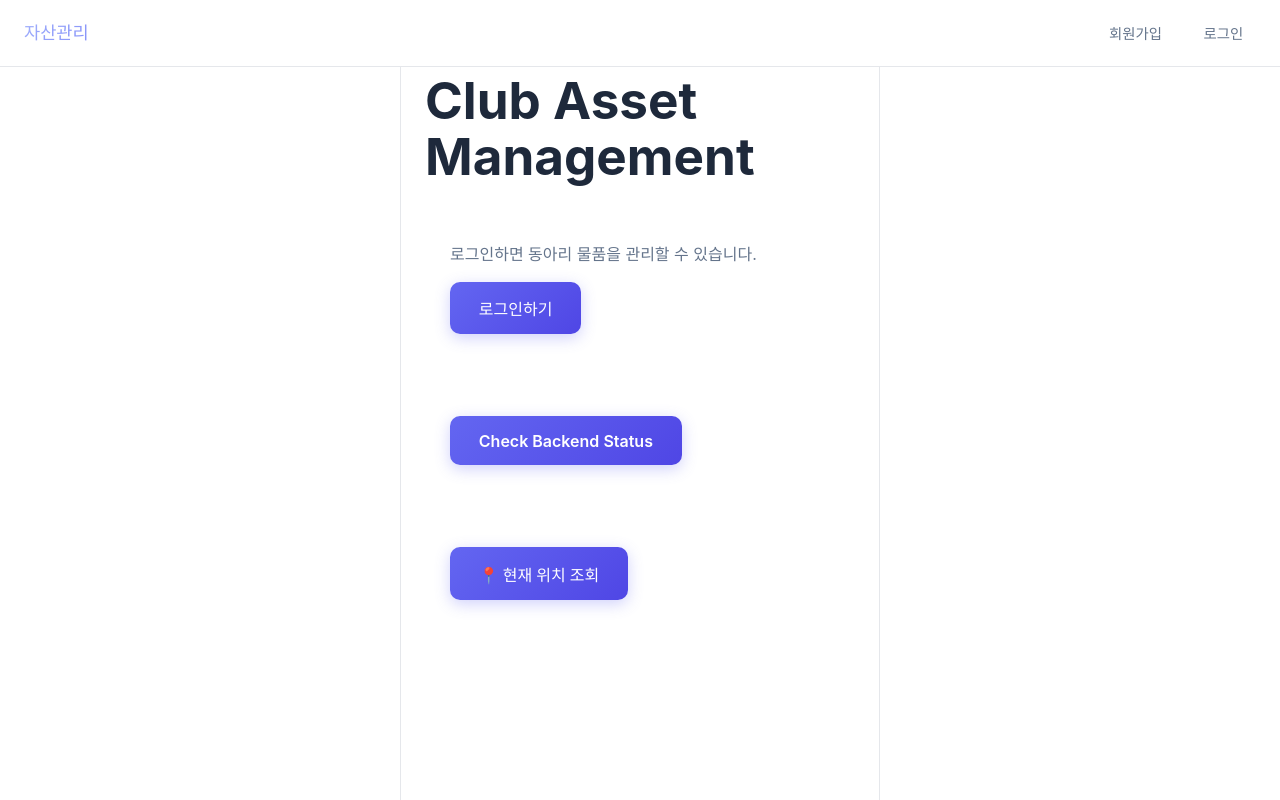
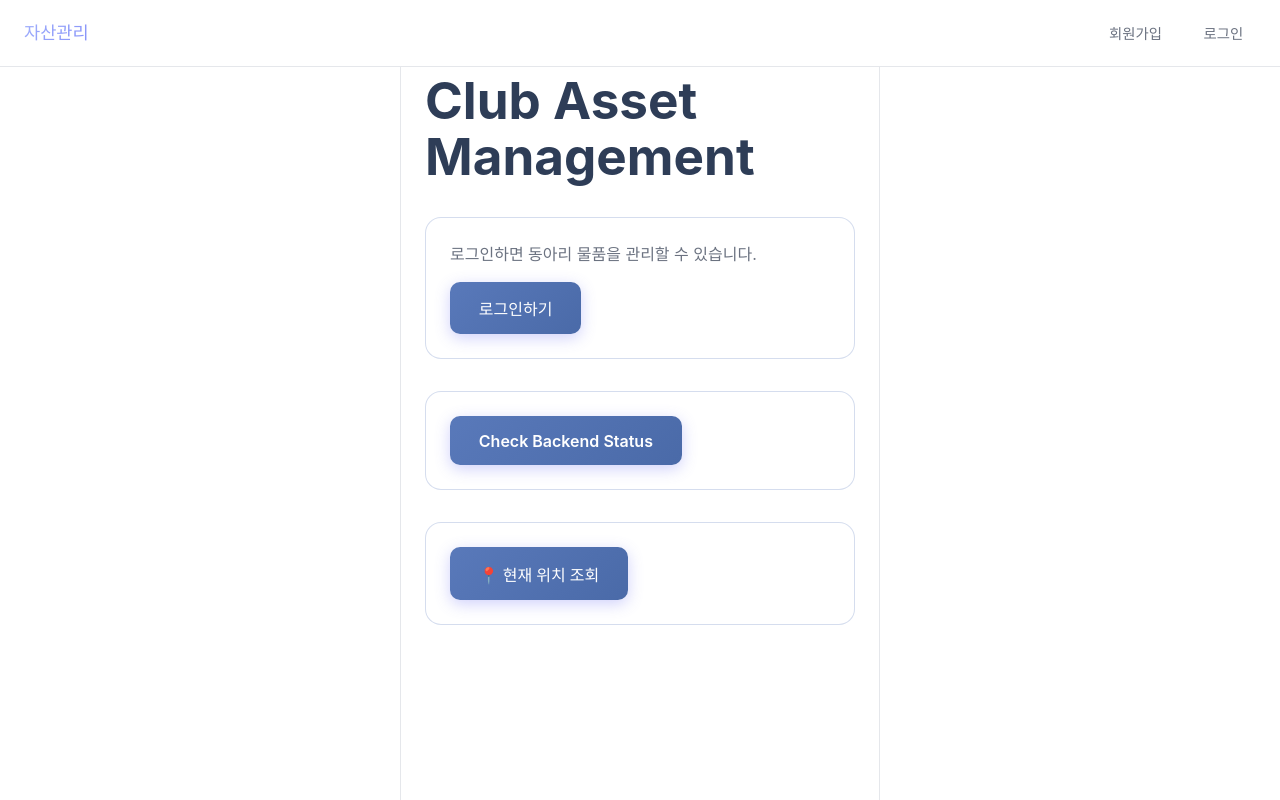
Before and after one commit to wafflestudio/23-5-team6-web, a React (Vite) app: page / in a window 1280 px wide. Built offline with nearby package versions, Linux system fonts and the light colour scheme.

Commit message:
fix: apply color

```diff
--- a/src/styles/App.css
+++ b/src/styles/App.css
@@ -1,13 +1,14 @@
 :root {
-  --primary-color: #6366f1;
-  --primary-hover: #4f46e5;
-  --text-color: #000000;
-  --text-dark: #1e293b;
-  --bg-color: #0f172a;
-  --gray-200: #334155;
-  --gray-500: #64748b;
-  --glass-bg: rgba(255, 255, 255, 0.08);
-  --glass-border: rgba(255, 255, 255, 0.12);
+  --primary-color: #5979BA;
+  --primary-hover: #4a6aa8;
+  --accent-color: #8CCEE3;
+  --text-color: #2E3D57;
+  --text-dark: #2E3D57;
+  --bg-color: #FFFFFF;
+  --gray-200: #e5e7eb;
+  --gray-500: #6b7280;
+  --glass-bg: rgba(255, 255, 255, 0.9);
+  --glass-border: rgba(89, 121, 186, 0.25);
 }
 
 /* Animated gradient background */
```
